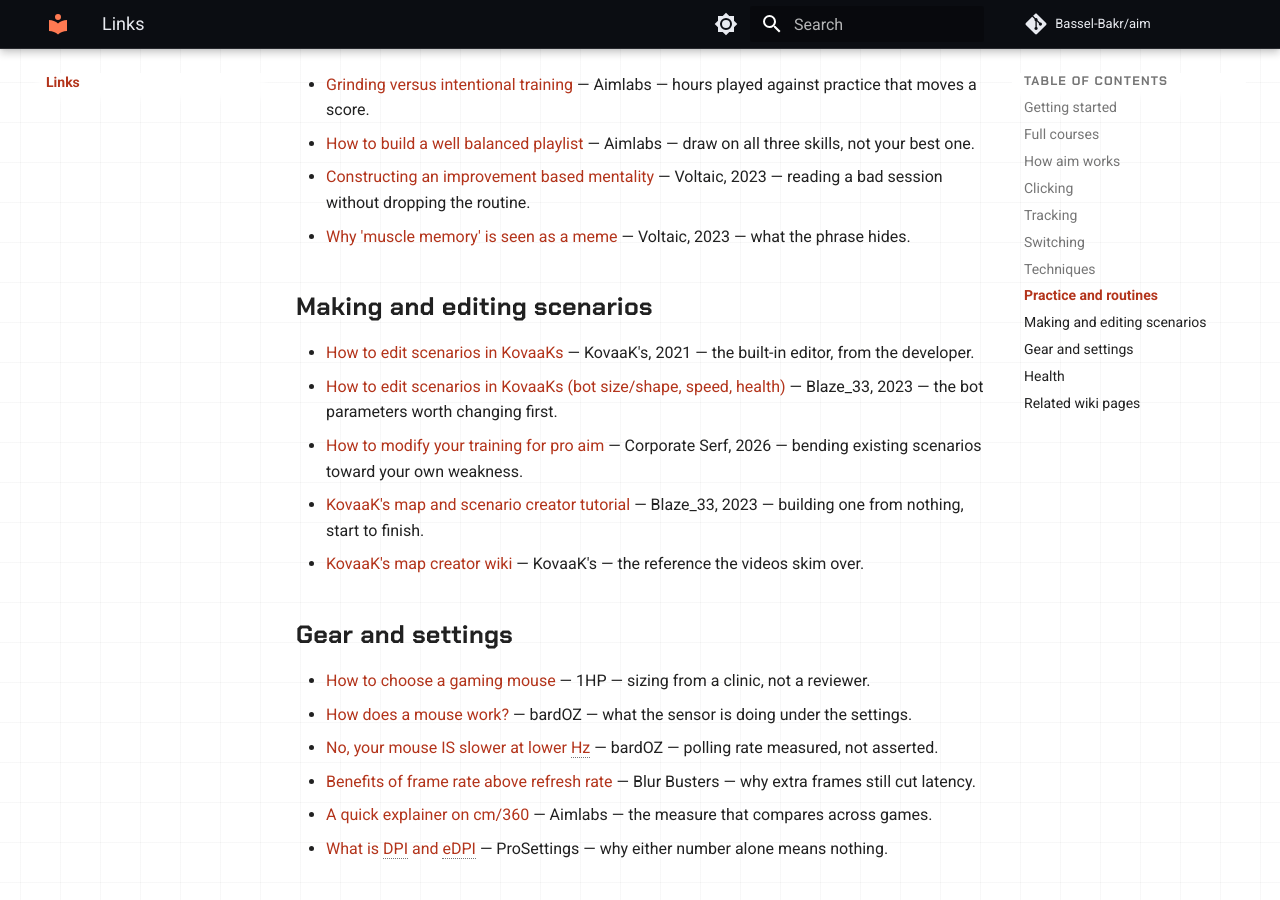
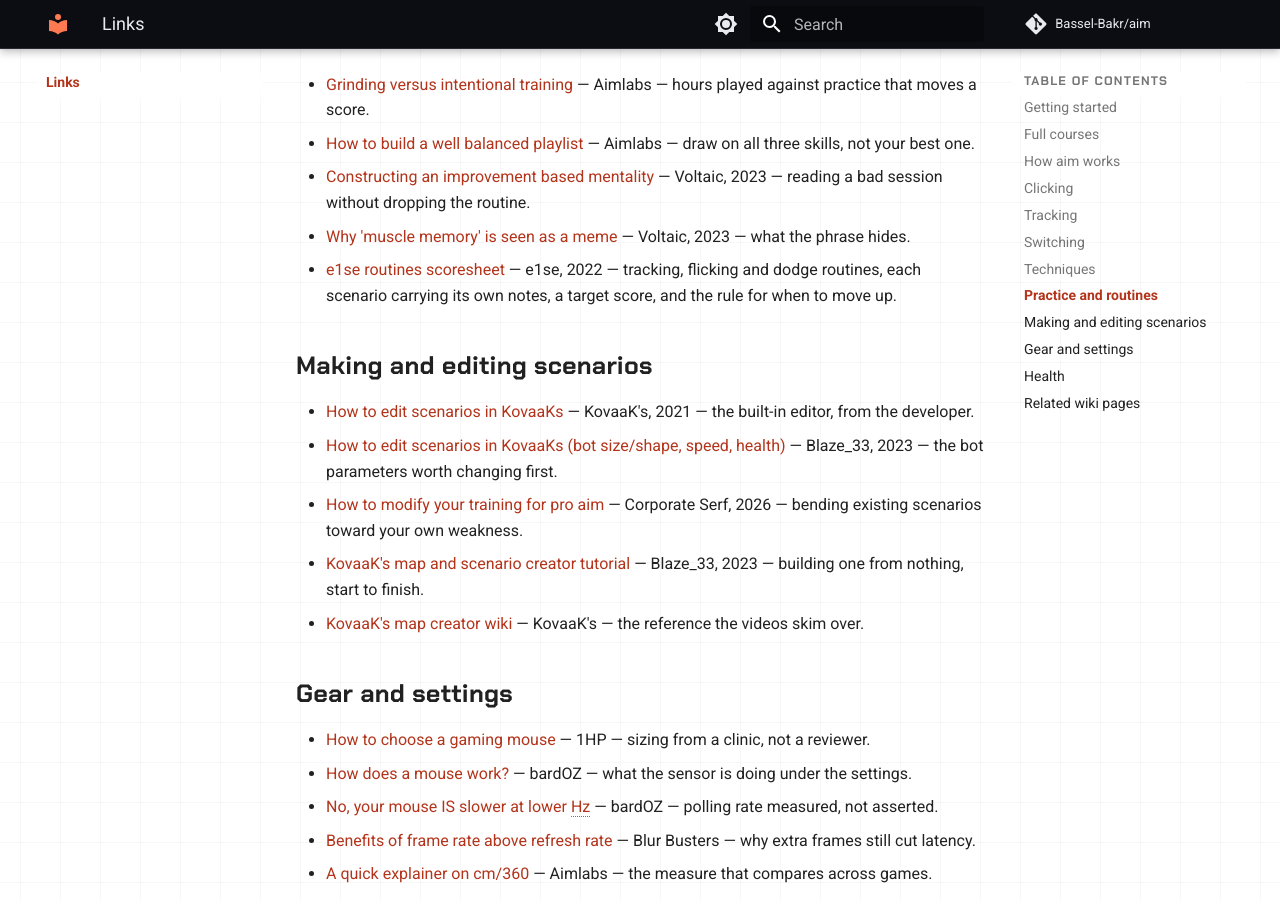
Before and after one commit to Bassel-Bakr/Aim, an MkDocs documentation site: the page built from docs/links.md, in a window 1280 px wide and 900 px high, scrolled down 1908 px. Built offline with MkDocs 1.6.1 and Material for MkDocs 9.7.7, drawn with Linux system fonts in a browser that asks for light colours; comment, search, counter and statistics services are not loaded.

Commit message:
docs: add the e1se routines scoresheet
A routine sheet on its own would fail the rule this page sets, but this one
carries the instructions with it: how to load the playlists by sharecode,
which routine to start from, per-scenario notes, a target score, and a stated
rule for when to move up a level and when to stop.

Read the sheet's own Readme tab to confirm that before adding it. Six routines
across tracking, flicking and dodge, dated 2022 by its change log.

Co-Authored-By: Claude Opus 5 <noreply@anthropic.com>

```diff
--- a/docs/links.md
+++ b/docs/links.md
@@ -82,6 +82,9 @@ over without instructions stay on the [resource pages](wiki/resources/index.md).
   Voltaic, 2023 — reading a bad session without dropping the routine.
 - [Why 'muscle memory' is seen as a meme](https://blog.voltaic.gg/muscle-memory/) — Voltaic, 2023 —
   what the phrase hides.
+- [e1se routines scoresheet](https://docs.google.com/spreadsheets/d/1KxW46nYH3pVZoCK-dtWHISbYC41X6O_o8h5KnSFICys/edit) —
+  e1se, 2022 — tracking, flicking and dodge routines, each scenario carrying its own notes, a
+  target score, and the rule for when to move up.
 
 ## Making and editing scenarios
 
```
